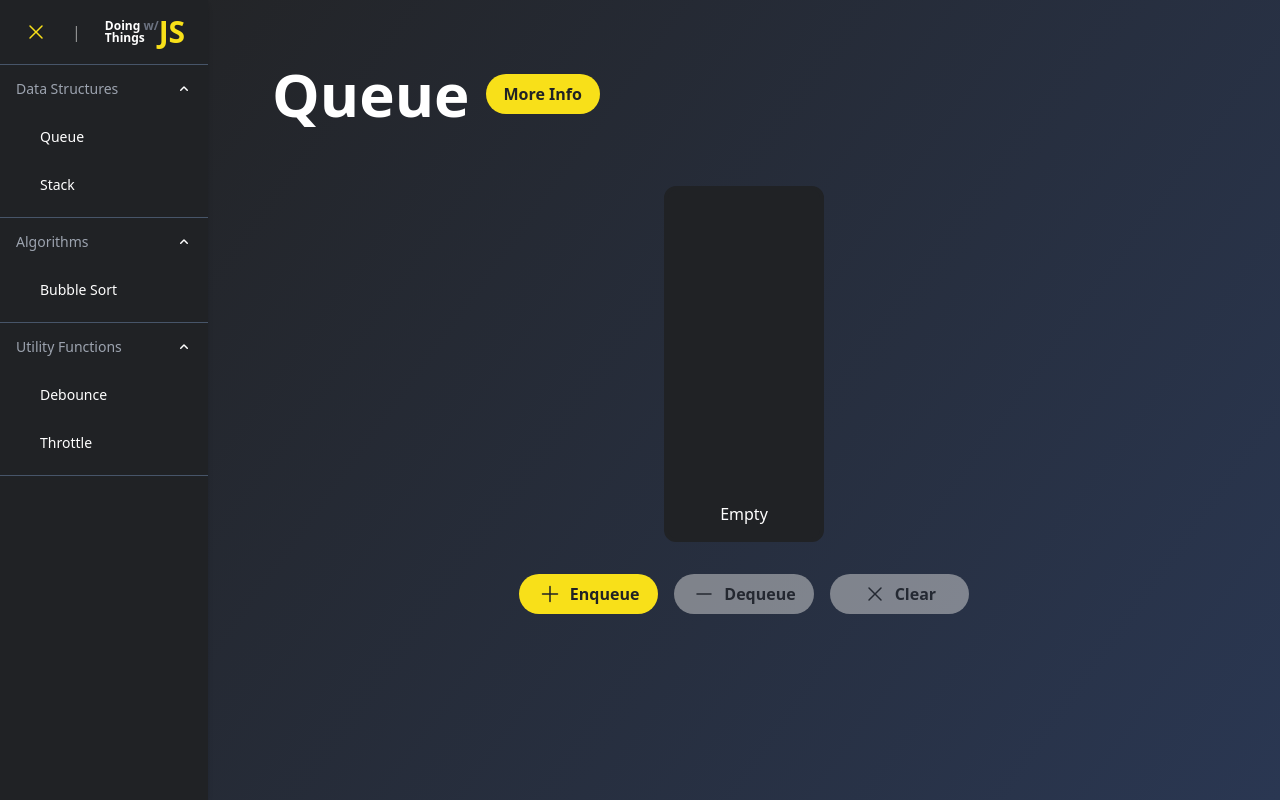
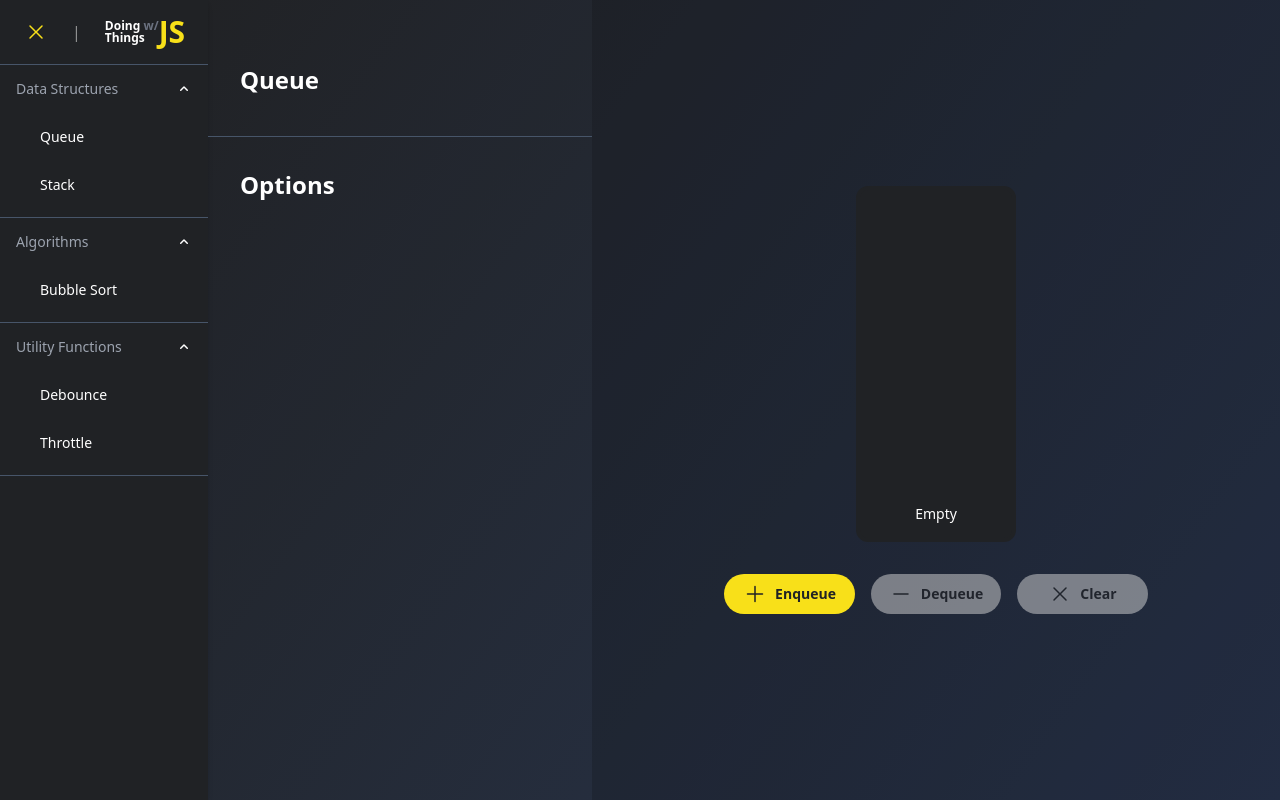
Before and after one commit to toekneeyou/doing-things-with-javascript, a React app: page /queue in a window 1280 px wide. Built offline with nearby package versions, Linux system fonts and the light colour scheme.

Commit message:
update VisualizationLayout

```diff
--- /dev/null
+++ b/src/layouts/visualizationLayout/VIsualizationInfoPanel.tsx
@@ -0,0 +1,52 @@
+import { ReactNode } from "react";
+import { classnames } from "../../util/classnames";
+
+interface VisualizationInfoPanelProps {
+  title: string;
+  description: ReactNode;
+  optionsDescription: ReactNode;
+}
+
+export default function VisualizationInfoPanel({
+  title,
+  description,
+  optionsDescription,
+}: VisualizationInfoPanelProps) {
+  return (
+    <div
+      className={classnames(
+        "visualization-info-panel",
+        "bg-[rgba(0,0,0,0.05)] h-full flex flex-col w-96"
+      )}
+    >
+      <div
+        className={classnames(
+          "visualization-info-panel__header",
+          "p-8 pt-16 space-y-2"
+        )}
+      >
+        <h2 className="text-2xl font-bold">{title}</h2>
+        <p
+          className={classnames(
+            "visualization-info-panel__description",
+            "text-gray-400"
+          )}
+        >
+          {description}
+        </p>
+      </div>
+
+      <hr className="border-slate-600" />
+
+      <div
+        className={classnames(
+          "visualization-info-panel__details",
+          "flex-grow flex flex-col p-8 gap-y-4 overflow-y-auto"
+        )}
+      >
+        <h3 className="text-2xl font-bold">Options</h3>
+        <div className="flex-grow overflow-auto">{optionsDescription}</div>
+      </div>
+    </div>
+  );
+}
--- a/src/layouts/visualizationLayout/VisualizationLayout.tsx
+++ b/src/layouts/visualizationLayout/VisualizationLayout.tsx
@@ -1,70 +1,62 @@
-import { lazy, ReactNode } from "react";
+import { lazy, ReactNode, Suspense } from "react";
 import { classnames } from "../../util/classnames";
-import Tooltip from "../../components/tooltip/Tooltip";
-import { InputGroupProps } from "../../components/inputGroup/InputGroup";
-import { DropdownProps } from "../../components/dropdownGroup/DropdownGroup";
-import { SwitchGroupProps } from "../../components/switchGroup/SwitchGroup";
-import { InformationCircleIcon } from "@heroicons/react/24/solid";
+import VisualizationInfoPanel from "./VIsualizationInfoPanel";
 
 const VisualizationOptionsPanel = lazy(
   () => import("./VisualizationOptionsPanel")
 );
 
-export interface VisualizationOptions {
-  type: "text" | "number" | "dropdown" | "switch";
-  inputGroupProps?: InputGroupProps;
-  dropdownProps?: DropdownProps;
-  switchGroupProps?: SwitchGroupProps;
-}
-
 interface VisualizationLayoutProps {
   title: string;
   children?: ReactNode;
   tooltip?: ReactNode;
-  options?: VisualizationOptions[];
+  options?: ReactNode;
   moreInfo?: ReactNode;
+  description?: ReactNode;
+  optionsDescription?: ReactNode;
 }
 
 export default function VisualizationLayout({
   title,
   children,
-  tooltip,
   options,
-  moreInfo,
+  optionsDescription,
+  description,
 }: VisualizationLayoutProps) {
   return (
-    <div className={classnames("visualization-layout", "h-screen w-full flex")}>
+    <div
+      className={classnames(
+        "visualization-layout",
+        "h-screen w-full flex flex-col text-sm 2xl:text-base"
+      )}
+    >
       <div
         className={classnames(
-          "visualization-layout__visual",
-          "flex-grow p-16 relative"
+          "visualization-layout__top",
+          "flex-grow flex overflow-hidden"
         )}
       >
-        <div
-          className={classnames(
-            "visualization-layout__visual__header",
-            "flex items-center justify-start space-x-4",
-            "absolute left-16 top-16 z-10"
-          )}
-        >
-          <h1 className="font-bold text-6xl">{title}</h1>
-          {tooltip !== undefined && (
-            <Tooltip content={<p className="w-full font-normal">{tooltip}</p>}>
-              <InformationCircleIcon className="size-6 text-white" />
-            </Tooltip>
-          )}
-          {moreInfo !== undefined && moreInfo}
-        </div>
+        <VisualizationInfoPanel
+          title={title}
+          description={description}
+          optionsDescription={optionsDescription}
+        />
+
         <div
           className={classnames(
             "visualization-layout__visual__content",
-            "w-full h-full"
+            "flex-grow flex flex-col bg-[rgba(0,0,0,0.2)]"
           )}
         >
           {children}
         </div>
       </div>
-      {options !== undefined && <VisualizationOptionsPanel options={options} />}
+
+      <Suspense>
+        {options !== undefined && (
+          <VisualizationOptionsPanel options={options} />
+        )}
+      </Suspense>
     </div>
   );
 }
--- a/src/layouts/visualizationLayout/VisualizationOptionsPanel.tsx
+++ b/src/layouts/visualizationLayout/VisualizationOptionsPanel.tsx
@@ -1,11 +1,8 @@
-import DropdownGroup from "../../components/dropdownGroup/DropdownGroup";
-import InputGroup from "../../components/inputGroup/InputGroup";
-import SwitchGroup from "../../components/switchGroup/SwitchGroup";
 import { classnames } from "../../util/classnames";
-import { VisualizationOptions } from "./VisualizationLayout";
+import { ReactNode } from "react";
 
 interface VisualizationOptionsPanelProps {
-  options: VisualizationOptions[];
+  options: ReactNode;
 }
 
 export default function VisualizationOptionsPanel({
@@ -15,57 +12,16 @@ export default function VisualizationOptionsPanel({
     <div
       className={classnames(
         "visualization-options-panel",
-        "w-52  bg-app-dark-blue"
+        "w-full bg-[rgba(0,0,0,0.15)]"
       )}
     >
-      <h2
-        className={classnames(
-          "debounced-options__header",
-          "text-2xl font-bold p-4 text-center border-b-2 border-b-slate-600"
-        )}
-      >
-        Options
-      </h2>
       <form
         className={classnames(
           "debounced-options__form",
-          "flex flex-col items-start gap-y-8 p-4"
+          "centered gap-x-6 h-16"
         )}
       >
-        {options.map((option) => {
-          if (
-            (option.type === "text" || option.type === "number") &&
-            option.inputGroupProps
-          ) {
-            return (
-              <InputGroup
-                key={option.inputGroupProps.label}
-                inputGroupClassName="w-full"
-                type={option.type}
-                autoComplete="off"
-                {...option.inputGroupProps}
-              />
-            );
-          }
-          if (option.type === "dropdown" && option.dropdownProps) {
-            return (
-              <DropdownGroup
-                key={option.dropdownProps.label}
-                dropdownGroupClassName="w-full"
-                {...option.dropdownProps}
-              />
-            );
-          }
-          if (option.type === "switch" && option.switchGroupProps) {
-            return (
-              <SwitchGroup
-                key={option.switchGroupProps.label}
-                switchGroupClassName="w-full between"
-                {...option.switchGroupProps}
-              />
-            );
-          }
-        })}
+        {options}
       </form>
     </div>
   );
```
